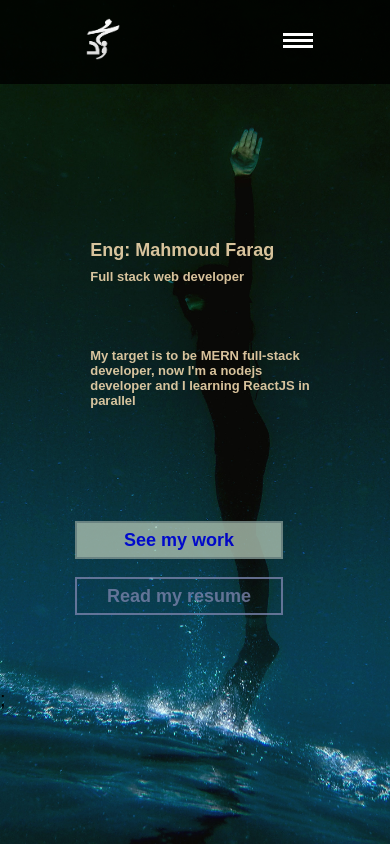
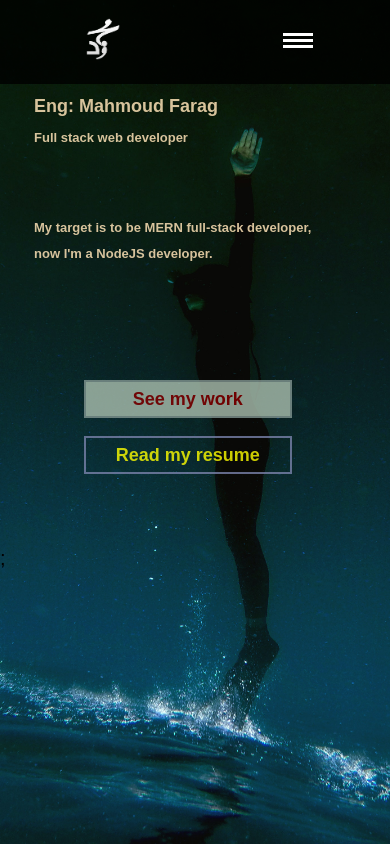
Before and after one commit to mahmoud-farag/my_portfolio, a React (Create React App) app: page / in a window 390 px wide. Built offline with nearby package versions, Linux system fonts and the light colour scheme.

Commit message:
version2

```diff
--- a/src/components/ContactMe/contactme.css
+++ b/src/components/ContactMe/contactme.css
@@ -31,6 +31,15 @@
   text-decoration: none;
 }
 
+/* .contacts div p {
+  background-color: aqua;
+  width: 20rem;
+} */
+
+.contacts div p {
+  /* background-color: aqua; */
+  width: 40rem;
+}
 .contacts div a,
 .contacts div p {
   color: #efd6ac;
@@ -42,33 +51,37 @@
 .contacts div:nth-child(2) p::before,
 .contacts div:first-child p::before {
   animation: fadeIn 1.5s ease-in;
-  margin-right: 3rem;
 }
 
 .contacts div:first-child p::before {
   content: attr("class");
   color: #fff;
+  margin-right: 3rem;
 }
 
 .contacts div:nth-child(2) p::before {
   content: attr("class");
   color: #0e76a8;
+  margin-right: 3rem;
 }
 
 .contacts div:nth-child(3) p::before {
   content: attr("class");
   color: #3b5998;
-  margin-right: 3.7rem;
+  margin-right: 3.5rem;
+  background-color: #fff;
 }
 
 .contacts div:nth-child(4) p::before {
   content: attr("class");
   color: #075e54;
+  margin-right: 2.6rem;
 }
 
 .contacts div:nth-child(5) p::before {
   content: attr("class");
   color: #fff;
+  margin-right: 1.8rem;
 }
 
 .contacts div:nth-child(5) p::before,
@@ -77,7 +90,6 @@
 .contacts div:nth-child(2) p::before,
 .contacts div:first-child p::before {
   animation: fadeIn 1.5s ease-in;
-  margin-right: 3rem;
 }
 @keyframes fadeIn {
   from {
--- a/src/components/Home/Home.js
+++ b/src/components/Home/Home.js
@@ -10,8 +10,8 @@ const Home = () => {
         <p>Full stack web developer</p>
 
         <p>
-          My target is to be MERN full-stack developer, now I'm a nodejs
-          developer and I learning ReactJS in parallel
+          My target is to be MERN full-stack developer, now I'm a NodeJS
+          developer.
         </p>
       </div>
       <div className="btns">
--- a/src/components/Home/home.css
+++ b/src/components/Home/home.css
@@ -75,6 +75,7 @@ section.main .hint p {
   font-weight: bold;
   margin-top: 0.5rem;
   margin-bottom: 3.5rem;
+  line-height: 1.4;
 }
 
 section.main .btns {
@@ -96,7 +97,8 @@ section.main .btns .btn {
 
 .btn_my_resume {
   border: 2px solid #7a82ab;
-  color: #7a82ab;
+  color: yellow;
+  animation: rightToLeft 1.5s ease-in;
 }
 
 .btn_my_resume:hover {
@@ -108,6 +110,8 @@ section.main .btns .btn {
 .btn_my_work {
   background-color: #aac0af;
   border: 2px solid #839791;
+  color: darkred;
+  animation: leftToRight 1.5s ease-in;
 }
 
 .btn_my_work:hover {
@@ -145,6 +149,12 @@ section.main .btns .btn {
     background: url("./imgs/water.jpg") no-repeat center center fixed;
     background-size: cover;
   }
+  section.main {
+    margin-top: 0;
+    /* background-color: yellow; */
+    padding-top: 1rem;
+    padding-left: 0.1rem;
+  }
 
   section.main .btns .btn {
     font-weight: bold;
@@ -155,10 +165,11 @@ section.main .btns .btn {
     display: grid;
     grid-template-columns: 15rem;
     height: 7rem;
-    margin-top: 3rem;
+    margin: 3rem 0 0 5rem;
   }
 
   section.main .hint p {
+    line-height: 2;
     font-size: 13px;
     display: block;
   }
--- a/src/components/MyWork/MyWork.js
+++ b/src/components/MyWork/MyWork.js
@@ -137,10 +137,10 @@ const MyWork = () => {
         <div class="card-text">
           <h2>Monthly Budget</h2>
           <p>
-            project desc Lorem ipsum dolor sit amet consectetur, Ducimus,
-            repudiandae temporibus omnis illum maxime quod temporibus omnis
-            illum maxime quod temporibus omnis illum maxime quod temporibus
-            omnis illum maxime quod temporibus omnis illum maxime quod
+            a small project implemented using just pure HTML, CSS, and JS. the
+            project used to calculate the home budget per month, you just need
+            to insert your incomes and your expenses. also you can delete any
+            item in any time and the whole budget will be updated automatically.
           </p>
         </div>
 
@@ -219,10 +219,8 @@ const MyWork = () => {
         <div class="card-text">
           <h2>Image Gallery</h2>
           <p>
-            project desc Lorem ipsum dolor sit amet consectetur, Ducimus,
-            repudiandae temporibus omnis illum maxime quod temporibus omnis
-            illum maxime quod temporibus omnis illum maxime quod temporibus
-            omnis illum maxime quod temporibus omnis illum maxime quod
+            it's just a gallery demo used to manage pictures online, until now
+            it just display pictures without any processing.
           </p>
         </div>
 
@@ -260,10 +258,9 @@ const MyWork = () => {
         <div class="card-text">
           <h2>My portfolio</h2>
           <p>
-            project desc Lorem ipsum dolor sit amet consectetur, Ducimus,
-            repudiandae temporibus omnis illum maxime quod temporibus omnis
-            illum maxime quod temporibus omnis illum maxime quod temporibus
-            omnis illum maxime quod temporibus omnis illum maxime quod
+            my own portfolio project, i was implement it using ReactJS, pure
+            CSS, and HTML, this is the second version, but i will update it and
+            add new features as i could in the future
           </p>
         </div>
 
```
